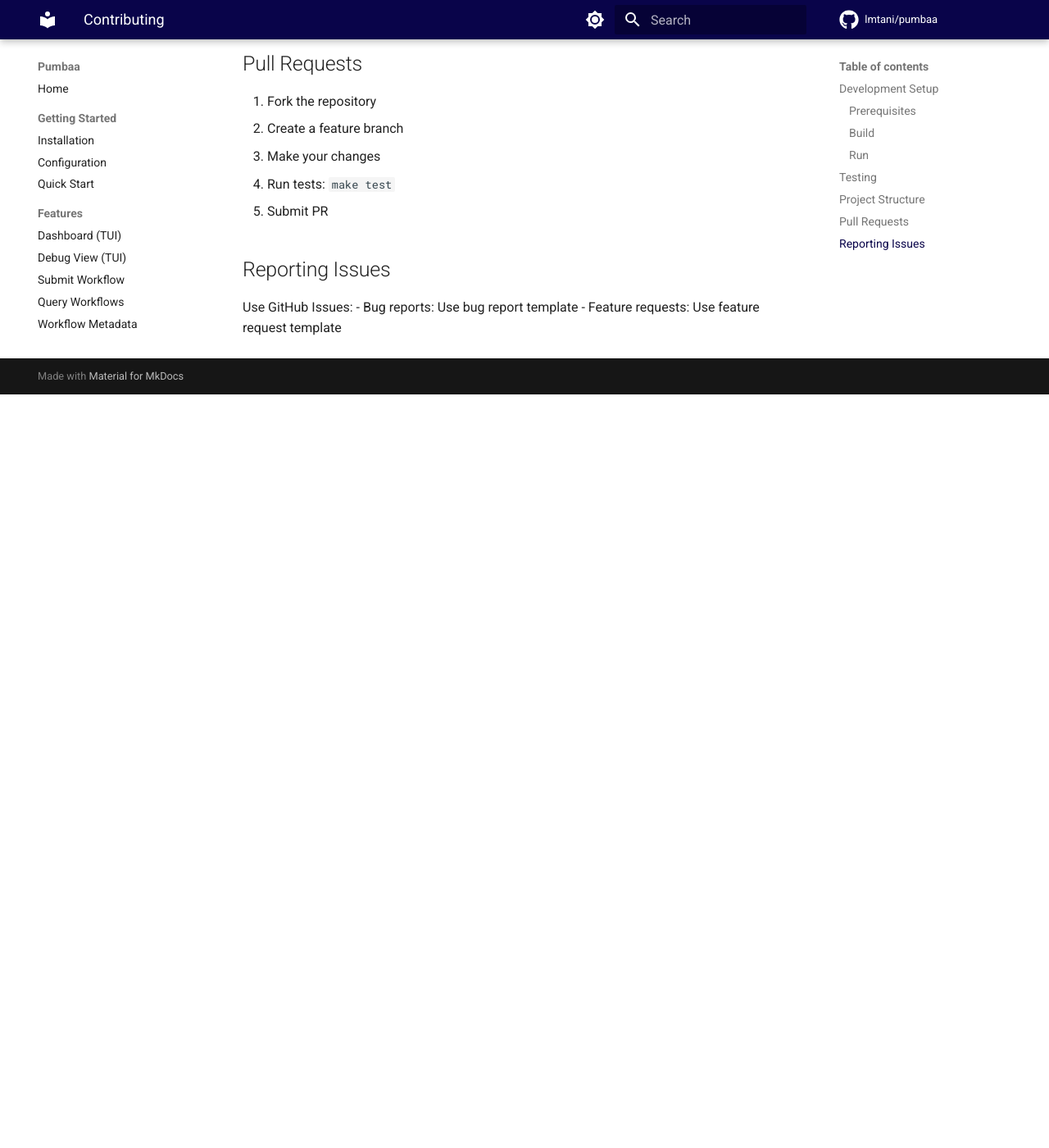
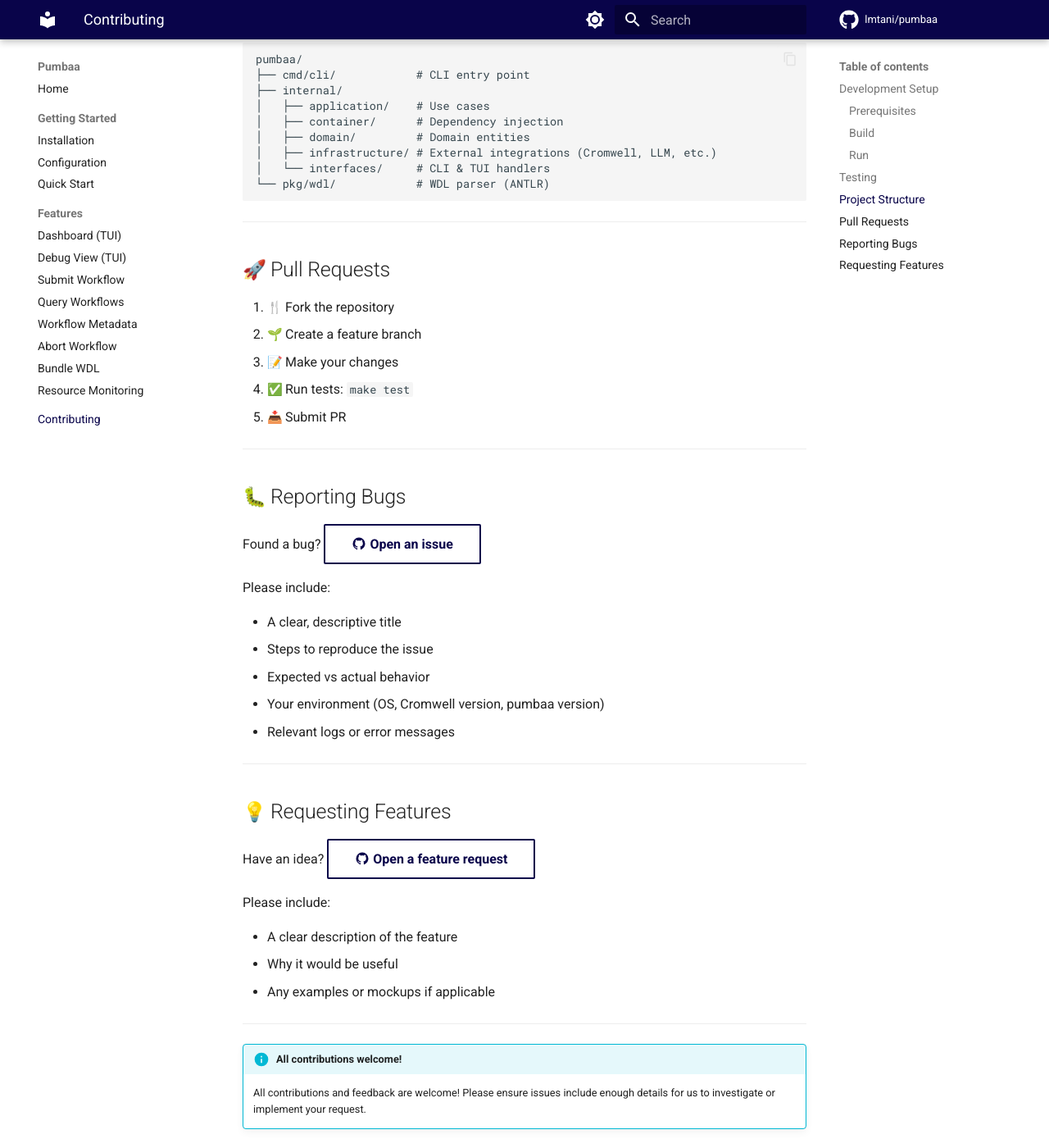
Before and after one commit to lmtani/pumbaa, an MkDocs documentation site: the page built from docs/contributing.md, in a window 1280 px wide and 1400 px high, scrolled down 1027 px. Shown: the whole window at 82% size. Built offline with MkDocs 1.6.1 and Material for MkDocs 9.7.7, drawn with Linux system fonts in a browser that asks for light colours; emoji names are drawn with the system emoji font; comment, search, counter and statistics services are not loaded; before the commit the page ends 1508 px from its top, so only the background shows below that; some of the changed text lies outside the part shown.

Commit message:
docs: more styling

````diff
--- a/docs/contributing.md
+++ b/docs/contributing.md
@@ -1,6 +1,10 @@
 # Contributing
 
-## Development Setup
+Thank you for your interest in contributing to Pumbaa! :heart:
+
+---
+
+## :wrench: Development Setup
 
 ### Prerequisites
 
@@ -15,43 +19,76 @@
 make build
 ```
 
-Binary: `./build/pumbaa`
+!!! success "Binary Location"
+    `./dist/pumbaa`
 
 ### Run
 
 ```bash
-./build/pumbaa --help
+./dist/pumbaa --help
 ```
 
-## Testing
+---
+
+## :test_tube: Testing
 
 ```bash
 make test
 ```
 
-## Project Structure
+---
+
+## :file_folder: Project Structure
 
 ```
 pumbaa/
-├── cmd/cli/           # CLI entry point
+├── cmd/cli/            # CLI entry point
 ├── internal/
-│   ├── application/   # Use cases
-│   ├── domain/        # Domain entities
-│   ├── infrastructure/# External integrations
-│   └── interfaces/    # CLI & TUI handlers
-└── pkg/wdl/          # WDL parser
+│   ├── application/    # Use cases
+│   ├── container/      # Dependency injection
+│   ├── domain/         # Domain entities
+│   ├── infrastructure/ # External integrations (Cromwell, LLM, etc.)
+│   └── interfaces/     # CLI & TUI handlers
+└── pkg/wdl/            # WDL parser (ANTLR)
 ```
 
-## Pull Requests
+---
 
-1. Fork the repository
-2. Create a feature branch
-3. Make your changes
-4. Run tests: `make test`
-5. Submit PR
+## :rocket: Pull Requests
 
-## Reporting Issues
+1. :fork_and_knife: Fork the repository
+2. :seedling: Create a feature branch
+3. :pencil: Make your changes
+4. :white_check_mark: Run tests: `make test`
+5. :inbox_tray: Submit PR
 
-Use GitHub Issues:
-- Bug reports: Use bug report template
-- Feature requests: Use feature request template
+---
+
+## :bug: Reporting Bugs
+
+Found a bug? [:material-github: Open an issue](https://github.com/lmtani/pumbaa/issues/new?template=bug_report.md){ .md-button }
+
+Please include:
+
+- A clear, descriptive title
+- Steps to reproduce the issue
+- Expected vs actual behavior
+- Your environment (OS, Cromwell version, pumbaa version)
+- Relevant logs or error messages
+
+---
+
+## :bulb: Requesting Features
+
+Have an idea? [:material-github: Open a feature request](https://github.com/lmtani/pumbaa/issues/new?template=feature_request.md){ .md-button }
+
+Please include:
+
+- A clear description of the feature
+- Why it would be useful
+- Any examples or mockups if applicable
+
+---
+
+!!! info "All contributions welcome!"
+    All contributions and feedback are welcome! Please ensure issues include enough details for us to investigate or implement your request.
--- a/mkdocs.yml
+++ b/mkdocs.yml
@@ -54,7 +54,11 @@
 markdown_extensions:
   - admonition
   - pymdownx.details
-  - pymdownx.superfences
+  - pymdownx.superfences:
+      custom_fences:
+        - name: mermaid
+          class: mermaid
+          format: !!python/name:pymdownx.superfences.fence_code_format
   - pymdownx.highlight:
       anchor_linenums: true
       line_spans: __span
````
Also changed, not shown: docs/getting-started/configuration.md (+1 -1 lines).
